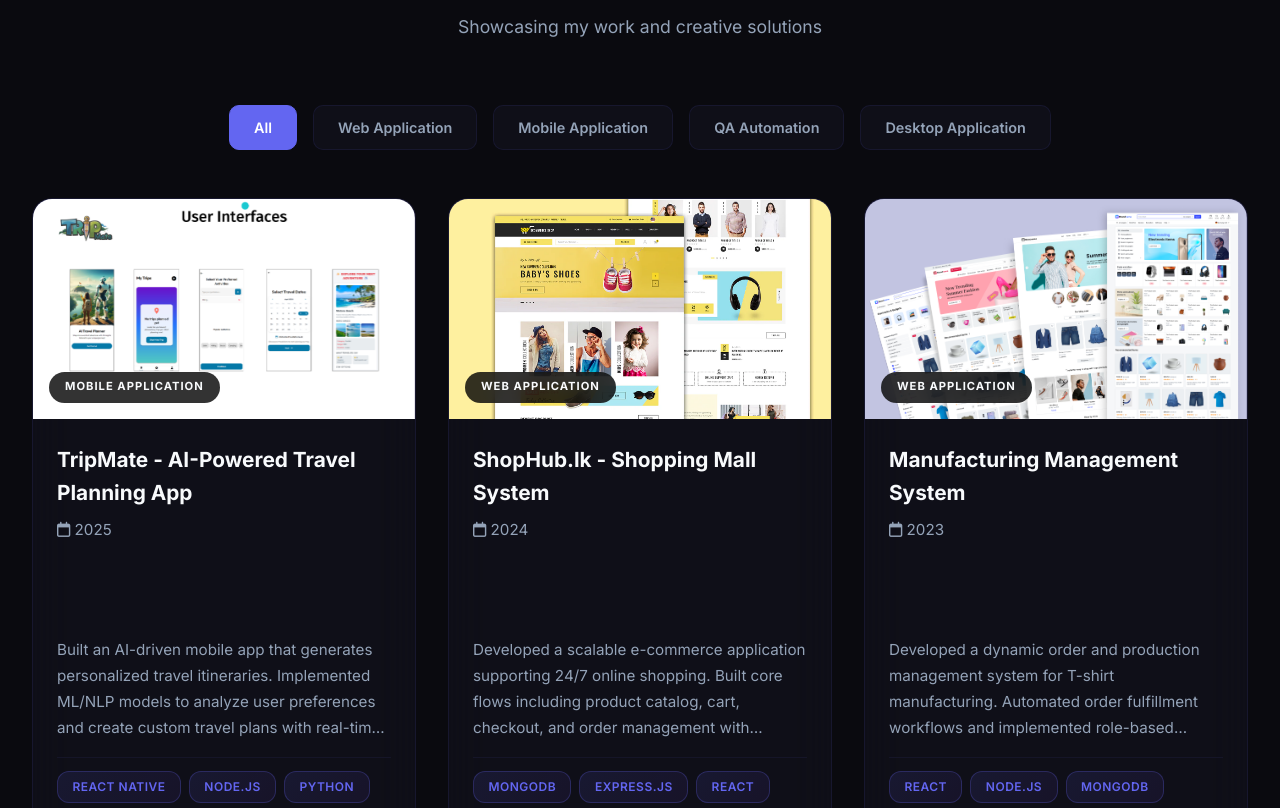
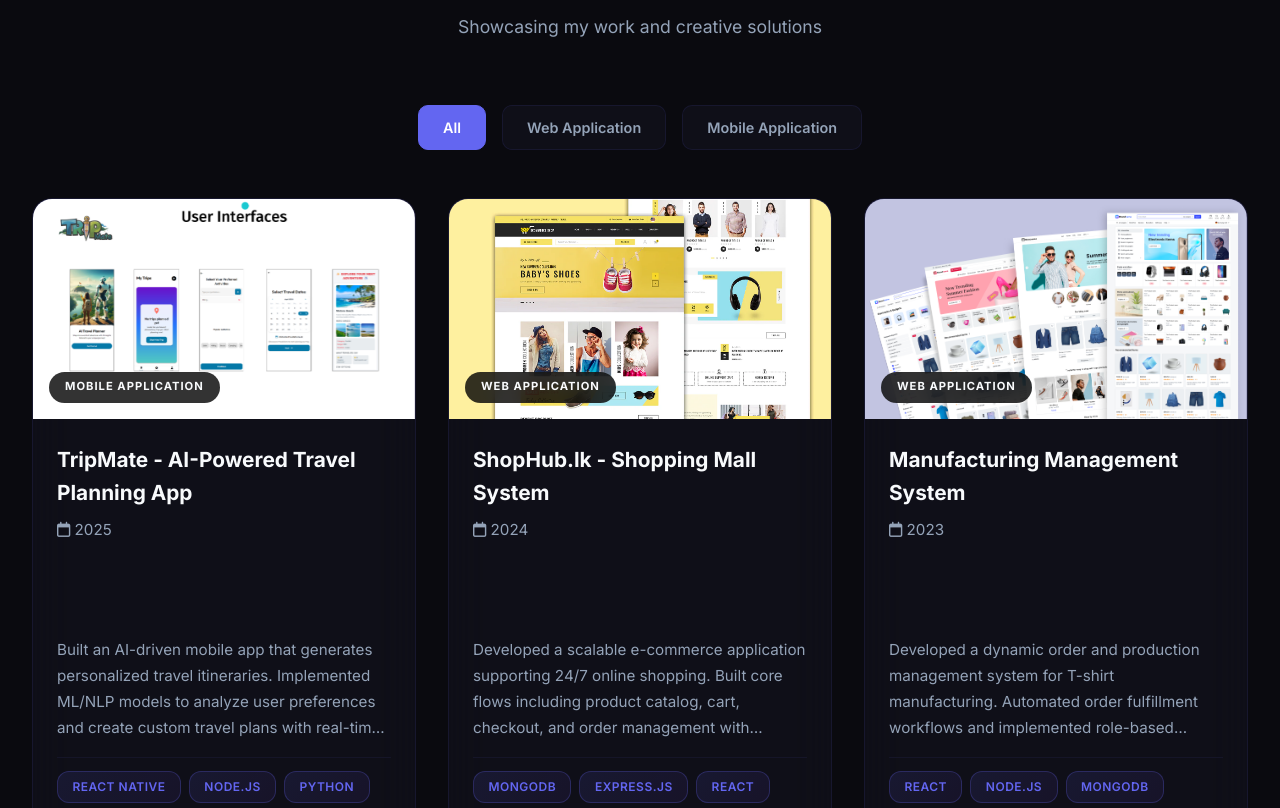
Before and after one commit to ManulBandara/Manul_Bandara, a plain HTML site: page index.html in a window 1280 px wide. Shown: the part 4090-4898 px from the top of the page. Drawn offline with Linux system fonts and the light colour scheme.

Commit message:
add cmt to buttons qa and desk

```diff
--- a/index.html
+++ b/index.html
@@ -2829,8 +2829,8 @@ animation: eyeGlow 2s ease-in-out infinite, eyeExcited 0.5s ease-in-out;
             <button class="filter-btn active">All</button>
             <button class="filter-btn">Web Application</button>
             <button class="filter-btn">Mobile Application</button>
-            <button class="filter-btn">QA Automation</button>
-            <button class="filter-btn">Desktop Application</button>
+            <!-- <button class="filter-btn">QA Automation</button>
+            <button class="filter-btn">Desktop Application</button> -->
         </div>
         <div class="projects-grid">
             <!-- Project 1: TripMate - AI Travel App -->
```
